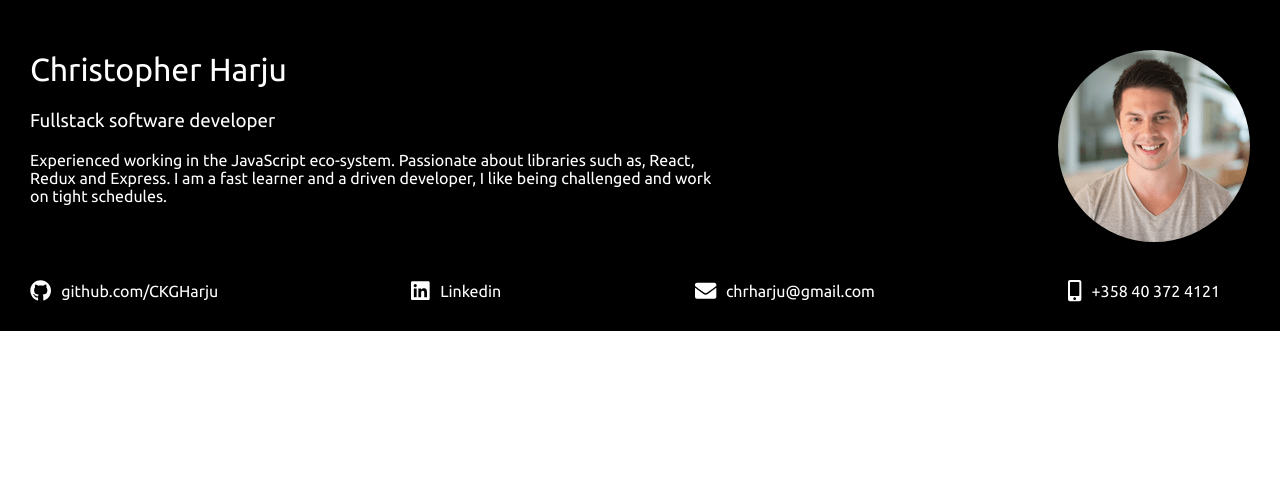
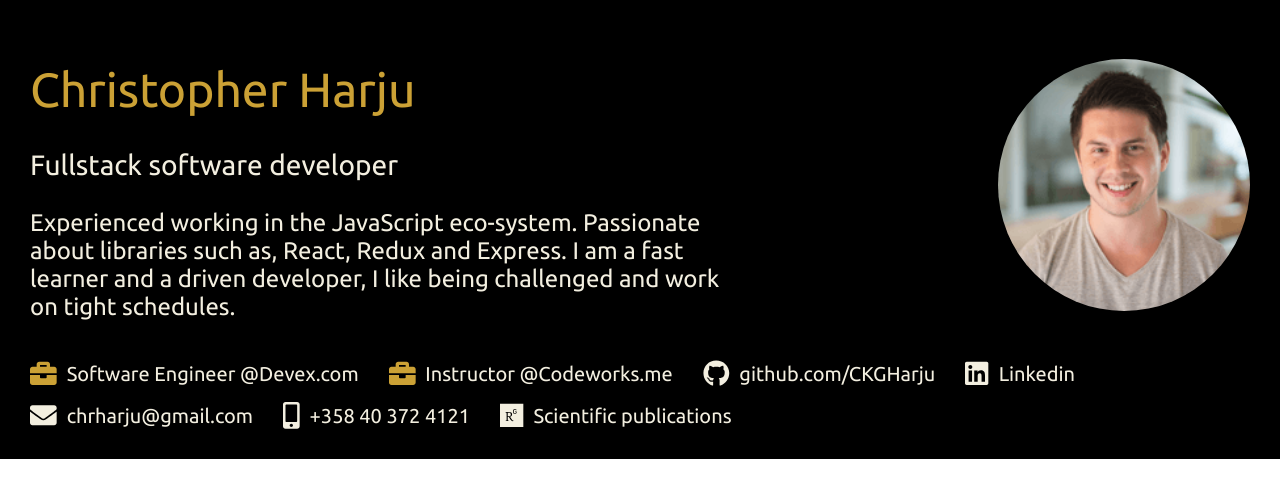
Before and after one commit to CKGHarju/personal-website, a Next.js app: page / in a window 1280 px wide. Shown: the top 498 px of the page. Built offline with nearby package versions, Linux system fonts and the light colour scheme.

Commit message:
adjust styles

```diff
--- a/pages/_document.js
+++ b/pages/_document.js
@@ -13,6 +13,9 @@ export default class MyDocument extends Document {
             rel="stylesheet"
             href="https://fonts.googleapis.com/css2?family=Ubuntu&display=swap"
           />
+          <link rel='apple-touch-icon' sizes='180x180' href='/apple-touch-icon.png' />
+          <link rel='manifest' href='/manifest.json' />
+          <link rel='shortcut icon' href='/favicon.ico' />
           <meta name='application-name' content={APP_NAME} />
           <meta name='apple-mobile-web-app-capable' content='yes' />
           <meta name='apple-mobile-web-app-status-bar-style' content='default' />
@@ -21,12 +24,6 @@ export default class MyDocument extends Document {
           <meta name='format-detection' content='telephone=no' />
           <meta name='mobile-web-app-capable' content='yes' />
           <meta name='viewport' content='minimum-scale=1, initial-scale=1, width=device-width, shrink-to-fit=no, viewport-fit=cover' />
-
-          <link rel='apple-touch-icon' sizes='180x180' href='/apple-touch-icon.png' />
-          <link rel='manifest' href='/manifest.json' />
-          <link rel='shortcut icon' href='/favicon.ico' />
-
-
           <meta charSet="utf-8"/>
           <meta httpEquiv="X-UA-Compatible" content="IE=edge"/>
           <meta name="keywords" content="Christopher, Harju, Finland, Porfolio, Website, React, JS, Node, Express"/>
--- a/pages/index.js
+++ b/pages/index.js
@@ -1,8 +1,8 @@
 import React from 'react';
 import Head from 'next/head'
 import { FontAwesomeIcon } from '@fortawesome/react-fontawesome'
-import { faGithub, faLinkedin } from '@fortawesome/free-brands-svg-icons'
-import { faEnvelope, faMobileAlt } from '@fortawesome/free-solid-svg-icons'
+import { faGithub, faLinkedin, faResearchgate } from '@fortawesome/free-brands-svg-icons'
+import { faEnvelope, faMobileAlt, faBriefcase } from '@fortawesome/free-solid-svg-icons'
 
 const Home = () => {
 
@@ -28,6 +28,14 @@ const Home = () => {
             </div>
             <div className="top-section-contact">
               <div className='contact-item'>
+                <FontAwesomeIcon color='#cba135' icon={faBriefcase} size='lg'/>
+                <a className='contact-link' href="https://www.devex.com/">Software Engineer @Devex.com</a>
+              </div>
+              <div className='contact-item'>
+                <FontAwesomeIcon color='#cba135' icon={faBriefcase} size='lg'/>
+                <a className='contact-link' href="https://codeworks.me/software-engineering-bootcamp/">Instructor @Codeworks.me</a>
+              </div>
+              <div className='contact-item'>
                 <FontAwesomeIcon icon={faGithub} size='lg'/>
                 <a className='contact-link' href="http://github.com/CKGHarju">github.com/CKGHarju</a>
               </div>
@@ -43,6 +51,10 @@ const Home = () => {
                 <FontAwesomeIcon icon={faMobileAlt} size='lg'/>
                 <a className='contact-link' href="tel:+358403724121">+358 40 372 4121</a>
               </div>
+              <div className='contact-item'>
+                <FontAwesomeIcon icon={faResearchgate} size='lg'/>
+                <a className='contact-link' href="https://www.researchgate.net/profile/Christopher_Harju">Scientific publications</a>
+              </div>
             </div>
           </div>
         </div>
@@ -52,12 +64,13 @@ const Home = () => {
         :global(body) {
           margin: 0;
           font-family: 'Ubuntu';
-          font-size: 16px;
+          font-size: 24px;
         }
 
         h1 {
           font-style: normal;
           font-weight: 400;
+          color: #CBA135;
         }
 
         h3 {
@@ -65,26 +78,34 @@ const Home = () => {
           font-weight: 400;
         }
 
-        @media (min-width: 400px) and (max-width: 850px) {
+        @media (max-width: 800px) {
           /* For mobile phones: */
           .long-text {
-            max-width: 400px;
+            max-width: 800px;
           }
         }
 
-        @media (min-width: 851px) and (max-width: 1000px) {
+        @media (min-width: 801px) and (max-width: 1050px) {
           /* For mobile phones: */
           .long-text {
-            max-width: 600px;
+            max-width: 500px;
           }
         }
 
-        @media only screen and (min-width: 1001px) {
+        @media only screen and (min-width: 1051px) and (max-width: 1400px) {
           /* For mobile phones: */
           .long-text {
             max-width: 700px;
           }
         }
+
+        @media only screen and (min-width: 1401px) {
+          /* For mobile phones: */
+          .long-text {
+            max-width: 1050px;
+          }
+        }
+
 
         /* desktop mode */
         .page-container {
@@ -102,24 +123,24 @@ const Home = () => {
         .top-section-contact {
           width: 100vw;
           display: flex;
-          justify-content: space-between;
+          /* justify-content: space-between; */
           flex-wrap: wrap;
         }
 
         .contact-link {
           padding-left: 10px;
           text-decoration: none;
-          color: white;
+          color: #F3EFE0;
         }
 
         .contact-item {
+          font-size: 20px;
           padding-top: 15px;
           padding-right: 30px;
         }
 
-
         .top-section {
-          color: white;
+          color: #F3EFE0;
           display: flex;
           justify-content: space-between;
           flex-wrap: wrap;
@@ -130,8 +151,8 @@ const Home = () => {
 
         .profile-picture {
           border-radius: 50%;
-          height: 192px;
-          width: 192px;
+          height: 252px;
+          width: 252px;
         }
 
         .top-section-image {
```
